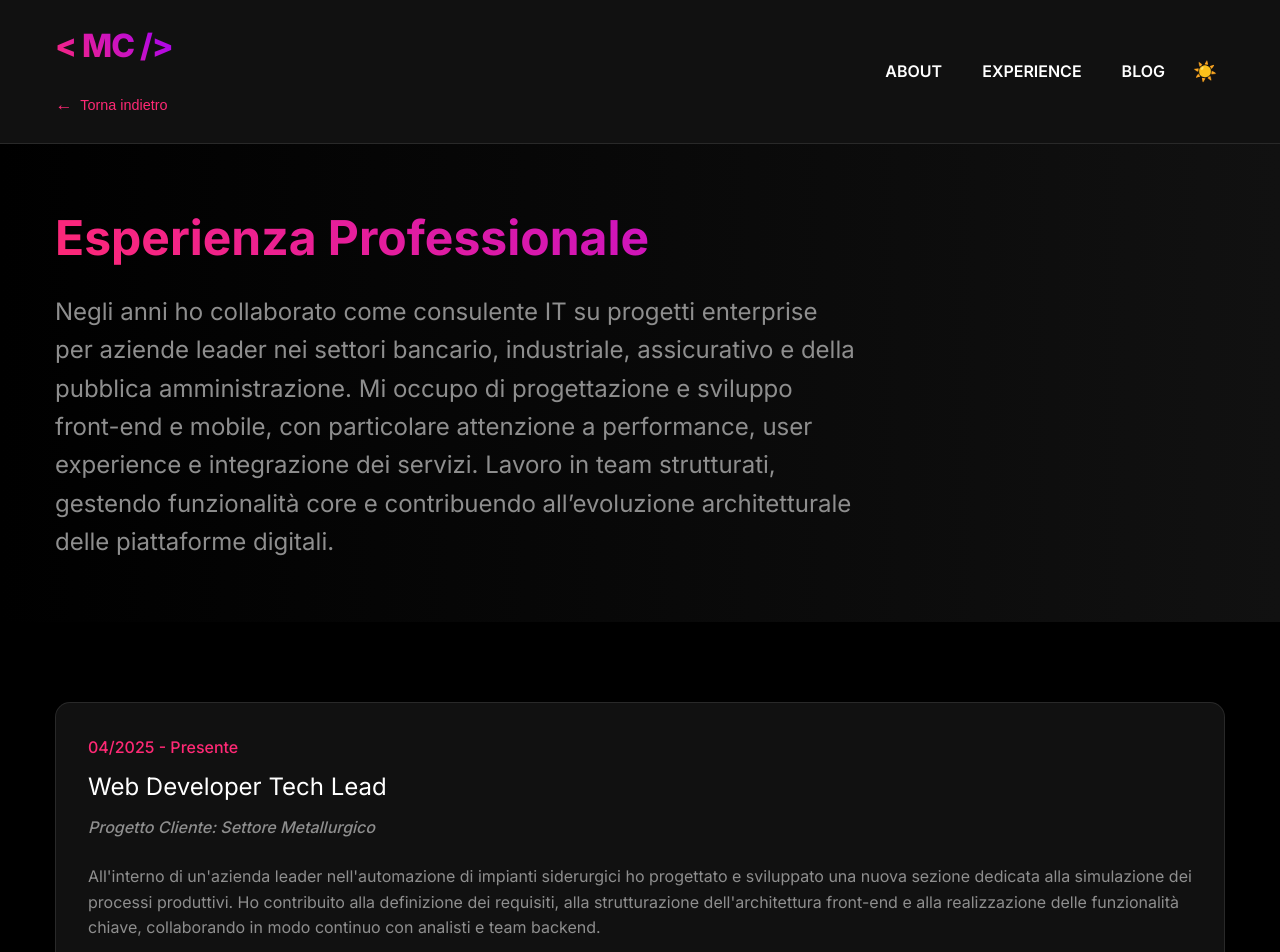
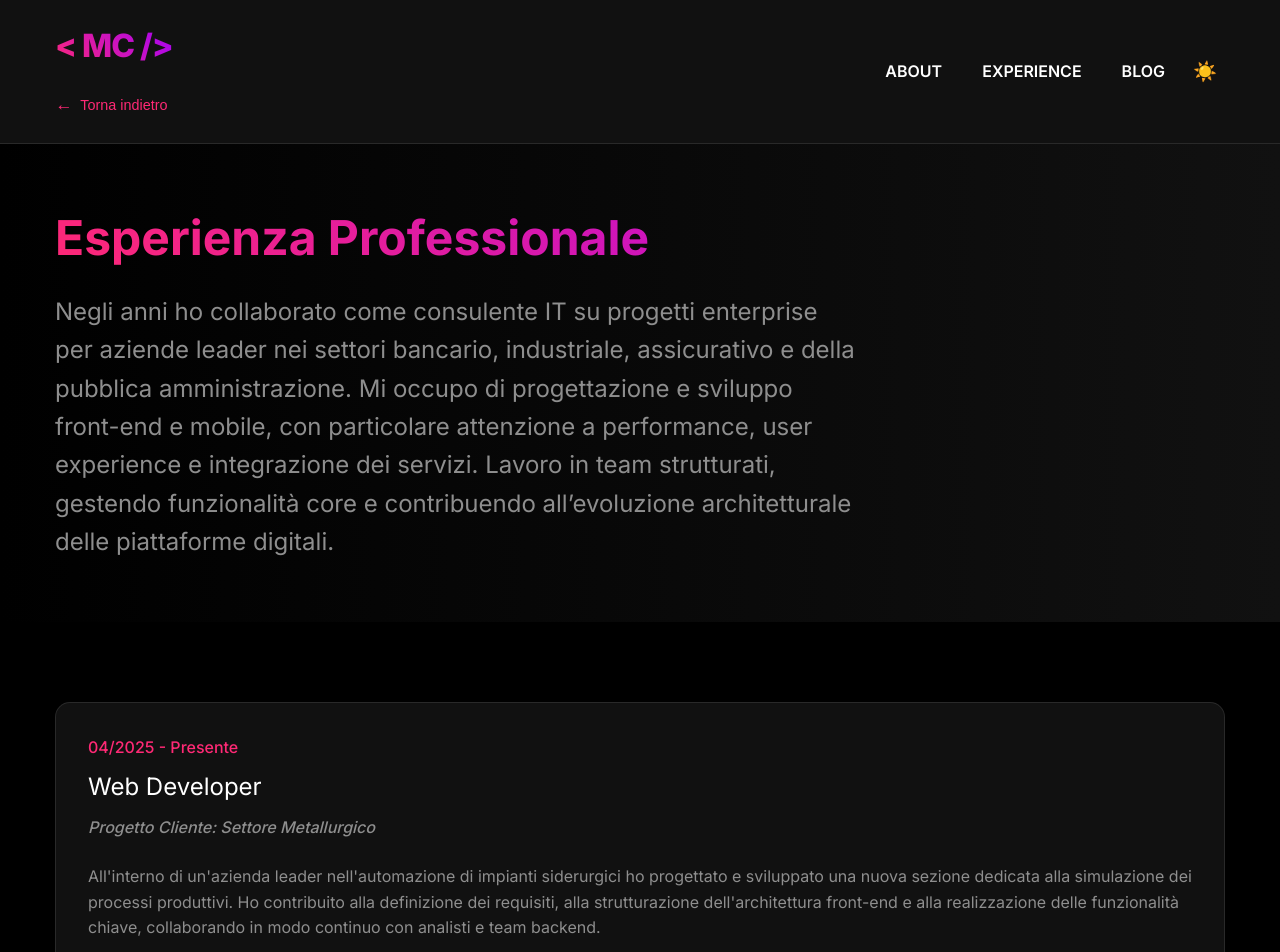
Before and after one commit to Cirass95/portfolio, an Angular app: page /experience in a window 1280 px wide. Shown: the top 952 px of the page. Built offline with nearby package versions, Linux system fonts and the light colour scheme.

Commit message:
change experience

```diff
--- a/src/app/pages/experience/experience.page.ts
+++ b/src/app/pages/experience/experience.page.ts
@@ -24,7 +24,7 @@ export class ExperiencePage {
 
     {
       period: '04/2025 - Presente',
-      role: 'Web Developer Tech Lead',
+      role: 'Web Developer',
       sector: 'Settore Metallurgico',
       description:
         'All\'interno di un\'azienda leader nell\'automazione di impianti siderurgici ho progettato e sviluppato una nuova sezione dedicata alla simulazione dei processi produttivi. Ho contribuito alla definizione dei requisiti, alla strutturazione dell\'architettura front-end e alla realizzazione delle funzionalità chiave, collaborando in modo continuo con analisti e team backend.',
```
